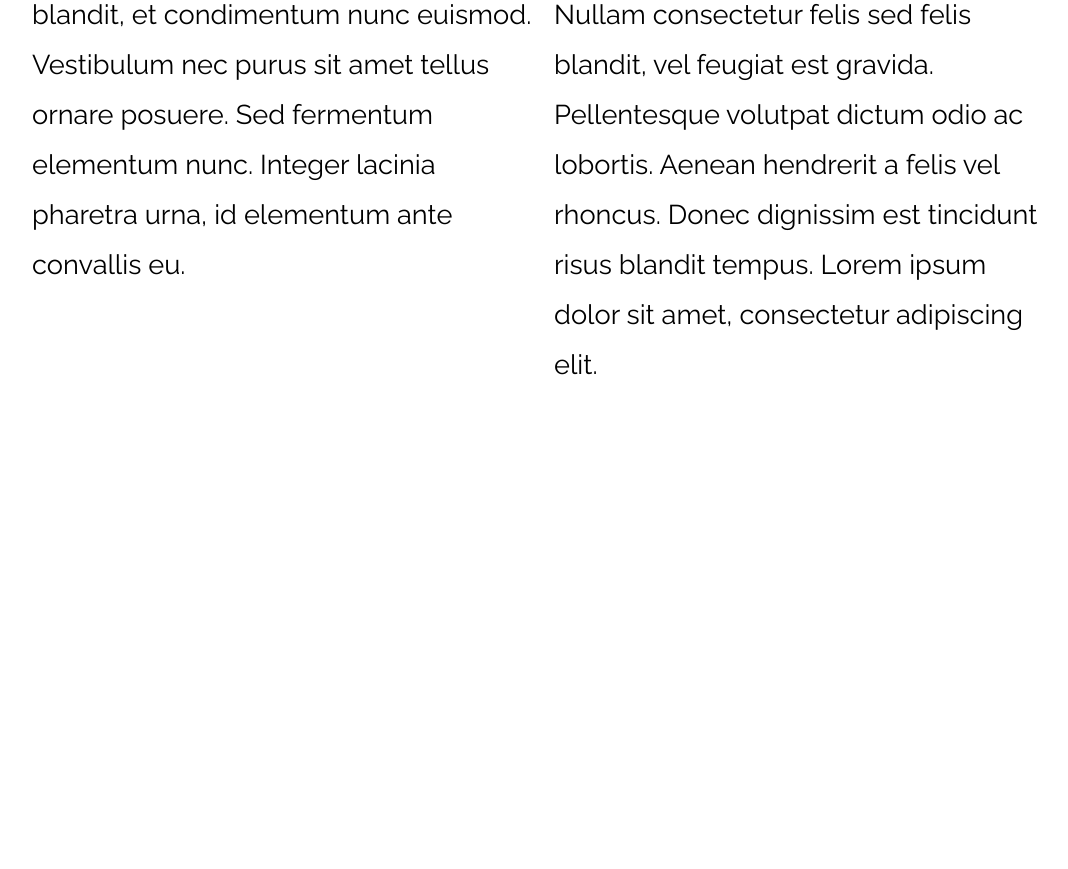
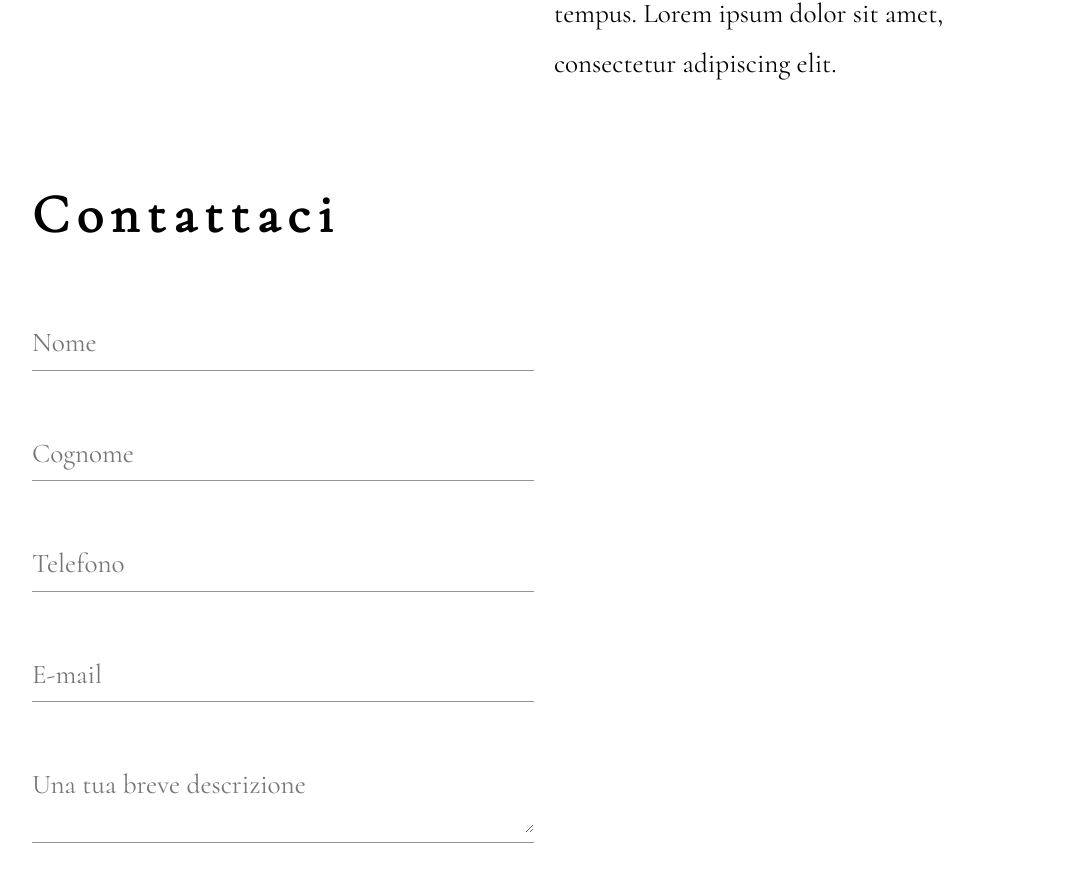
Before and after one commit to robdll/unitech, an Angular app: page / in a window 1280 px wide. Shown: the part 2693-3562 px from the top of the page, without its empty margins (96-1164 px from the left). Before the commit the page ends 3109 px from the top, so only its background shows below. Built offline with nearby package versions, Linux system fonts and the light colour scheme.

Commit message:
adds contact form / footer

```diff
--- a/src/app/main/main.component.html
+++ b/src/app/main/main.component.html
@@ -34,5 +34,56 @@
     <div class="">
       <p>Nullam lobortis dolor finibus, luctus sapien eu, posuere diam. In lacus elit, ultricies volutpat laoreet non, rhoncus elementum velit. Proin a leo ex. Nullam vitae dui ac ex rhoncus tempor. Cras ac convallis augue, id egestas arcu. Nullam consectetur felis sed felis blandit, vel feugiat est gravida. Pellentesque volutpat dictum odio ac lobortis. Aenean hendrerit a felis vel rhoncus. Donec dignissim est tincidunt risus blandit tempus. Lorem ipsum dolor sit amet, consectetur adipiscing elit.</p>
     </div>
+        <div class="form-container">
+          <h3 class="form-title">Contattaci</h3>
+            <mat-form-field>
+              <input matInput placeholder="Nome">
+            </mat-form-field>
+            <mat-form-field>
+                <input matInput placeholder="Cognome">
+            </mat-form-field>
+            <mat-form-field>
+                <input matInput placeholder="Telefono">
+            </mat-form-field>
+            <mat-form-field>
+                <input matInput placeholder="E-mail">
+            </mat-form-field>
+            <!-- <mat-radio-group>
+                <mat-radio-button value="1">Insegnamento</mat-radio-button>
+                <mat-radio-button value="2">Opt</mat-radio-button>
+            </mat-radio-group> -->
+            <mat-form-field>
+                <textarea matInput placeholder="Una tua breve descrizione"></textarea>
+              </mat-form-field>
           </div>
+    </div>
+    <div class="timeline-container"></div>
 </article>
+<footer>
+  <div class="footer-aling">
+    <div class="contacts">
+      <h4 class="footer-class-title">Contatti</h4>
+      <p><strong>Milano</strong></p>
+      <p>Via della spiga 25</p>
+      <p>20900</p>
+      <p><strong>Roma</strong></p>
+      <p>Via Veneto 125f</p>
+      <p>20900</p>
+      <p style="padding:5px">info@unitech.it</p>
+    </div>
+    <div class="contacts" style="
+      display: flex;
+      align-items: center;
+      justify-content: center;
+      flex-direction: column;
+    ">
+        <div class="mapouter"><div class="gmap_canvas"><iframe width="100%" height="100%" id="gmap_canvas" src="https://maps.google.com/maps?q=via%20guerrazzi%2036%20monza&t=&z=13&ie=UTF8&iwloc=&output=embed" frameborder="0" scrolling="no" marginheight="0" marginwidth="0"></iframe></div><style></style></div>
+    </div>
+    <div class="contacts" style="text-align:right; line-height:30px;">
+        <h4 class="footer-class-title">About</h4>
+        <p>The fastest growing industry in the world desperately needs you.</p>
+        <p>We’ll ensure that you are prepared to receive their offer.</p>
+        <p>It’s as simple as that </p>
+      </div>
+  </div>
+</footer>
--- a/src/app/main/main.component.scss
+++ b/src/app/main/main.component.scss
@@ -94,6 +94,12 @@ article{
   width: 100%;
 }
 
+.form-title{
+  letter-spacing: 8px;
+  font-size: 2em;
+  line-height: 50px;
+}
+
 .copy{
   initial-letter: 2;
 }
@@ -108,6 +114,62 @@ article{
   font-size: 1.7em;
   line-height: 50px;
   font-weight: 200;
-  font-family: 'Raleway', sans-serif;
+  font-family: 'Cormorant', serif;
   color: black;
 }
+
+footer{
+  height: 500px;
+  width: 100%;
+  bottom: 0;
+  background-color: grey;
+  display: flex;
+  align-items: center;
+  justify-content: center;
+}
+
+.form-container{
+  display: flex;
+  flex-direction: column;
+  font-family: 'Cormorant', serif;
+}
+
+.mat-form-field{
+  font-family: 'Cormorant', serif;
+}
+
+.footer-aling{
+  width: 80%;
+  height: 90%;
+  display: grid;
+  grid-gap: 10px;
+  grid-template-columns: 1fr 2fr 1fr;
+  color: white;
+  font-family: 'Raleway', sans-serif;
+}
+
+h4{
+  font-size: 1.2em;
+  letter-spacing: 7px;
+  line-height: 50px;
+  font-weight: bold;
+  border-bottom: 1px solid;
+  text-transform: uppercase;
+}
+
+.gmap_canvas{
+  display: flex;
+  align-items: center;
+  justify-content: center;
+  width: 100%;
+  height: 100%;
+}
+.mapouter{
+  width: 80%;
+  height: 80%;
+}
+
+.contacts{
+
+
+}
--- a/src/styles.scss
+++ b/src/styles.scss
@@ -1,9 +1,11 @@
 /* You can add global styles to this file, and also import other style files */
+@import "~@angular/material/prebuilt-themes/indigo-pink.css";
 
 
 body{
   padding: 0px;
   margin: 0px;
+  display: block;
 }
 *{
   outline: none;
```
Also changed, not shown: src/app/app.module.ts (+16 -1 lines), src/app/main/main.component.ts (+8 -0 lines). Lines whose indentation alone changed are shown as unchanged.
